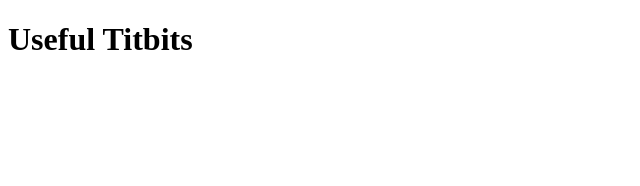
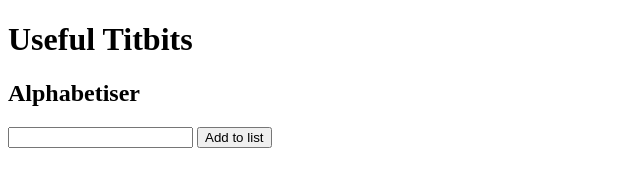
Before and after one commit to XQ22/useful-titbits, a plain HTML site: page index.html in a window 1280 px wide. Shown: the whole page, without its empty margins (0-640 px from the left). Drawn offline with Linux system fonts and the light colour scheme.

Commit message:
Update index.html

```diff
--- a/index.html
+++ b/index.html
@@ -2,8 +2,18 @@
 <html>
 <head>
 <title>Useful Titbits: Some stuff I made.</title>
+<script>
+//Alpha
+var list=[];
+function Alpha(){
+  list.push(document.getElementById("ALPHA-0").innerHTML);
+};
+</script>
 </head>
 <body>
 <h1>Useful Titbits</h1>
+<h2>Alphabetiser</h2>
+<input id="ALPHA-0" />
+<button onClick="Alpha()" >Add to list</button>
 </body>
 </html>
```
